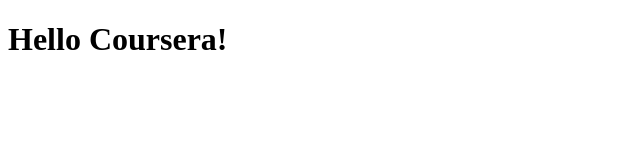
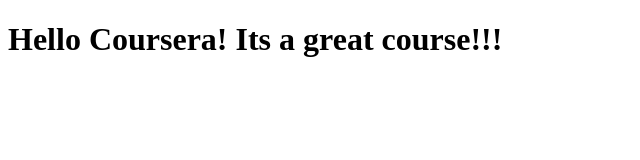
Before and after one commit to hikoust/coursera-test, a plain HTML site: page site/index.html in a window 1280 px wide. Shown: the whole page, without its empty margins (0-640 px from the left). Drawn offline with Linux system fonts and the light colour scheme.

Commit message:
small addition to our page content

```diff
--- a/site/index.html
+++ b/site/index.html
@@ -4,6 +4,6 @@
 	<title>Hello Coursera!</title>
 </head>
 <body>
-<h1>Hello Coursera!</h1>
+<h1>Hello Coursera! Its a great course!!!</h1>
 </body>
 </html>
```
